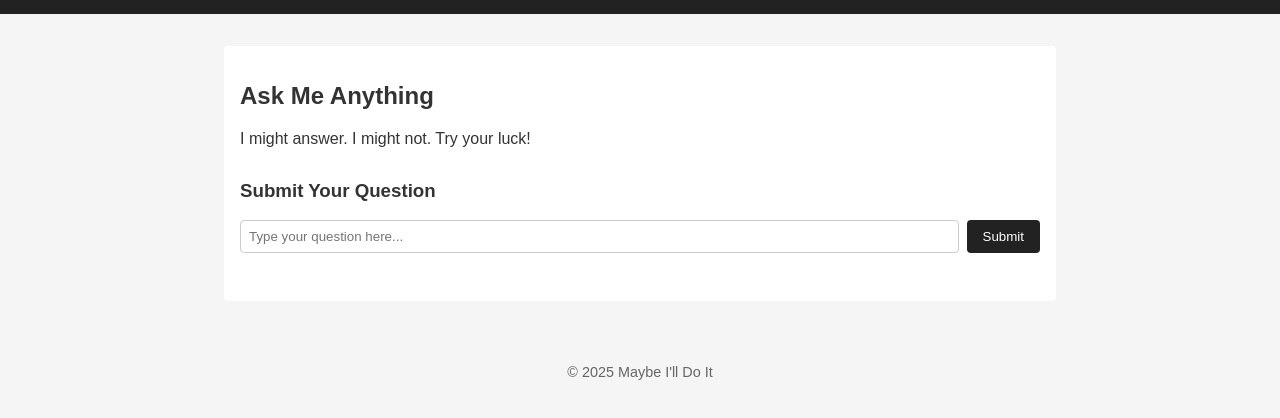
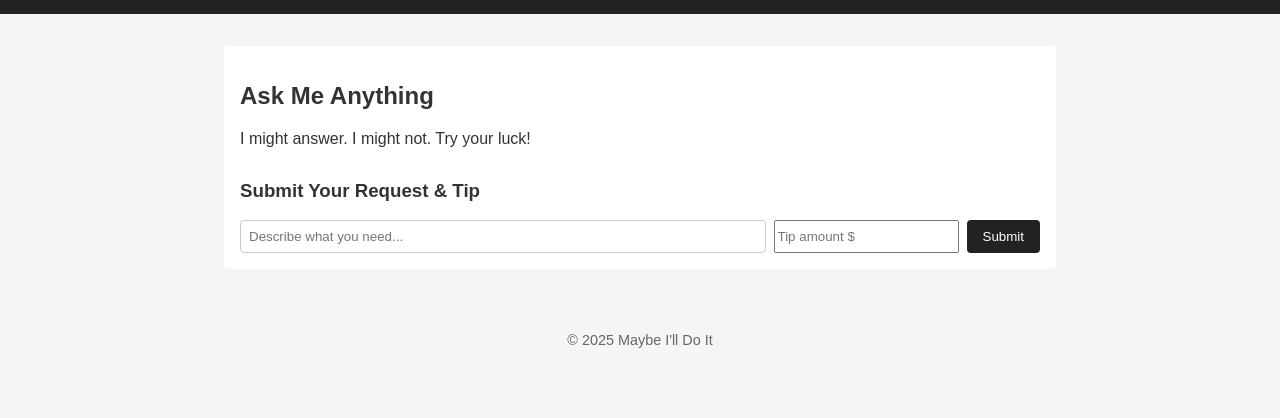
Before and after one commit to beans23434/MightDoIt, a plain HTML site: page index.html in a window 1280 px wide. Shown: the part 116-534 px from the top of the page. Drawn offline with Linux system fonts and the light colour scheme.

Commit message:
Update index.html

```diff
--- a/index.html
+++ b/index.html
@@ -22,14 +22,15 @@
       <p>I might answer. I might not. Try your luck!</p>
     </section>
 
-    <section class="question-form">
-      <h3>Submit Your Question</h3>
-      <form id="questionForm">
-        <input type="text" id="questionInput" placeholder="Type your question here..." required />
-        <button type="submit">Submit</button>
-      </form>
-      <div id="response"></div>
-    </section>
+  <section class="request-form-container">
+  <h3>Submit Your Request & Tip</h3>
+  <form id="questionForm">
+    <input type="text" id="requestInput" placeholder="Describe what you need..." required />
+    <input type="number" id="tipInput" placeholder="Tip amount $" min="0" step="1" required />
+    <button type="submit">Submit</button>
+  </form>
+  <div id="response"></div>
+</section>
   </main>
 
   <footer>
```
